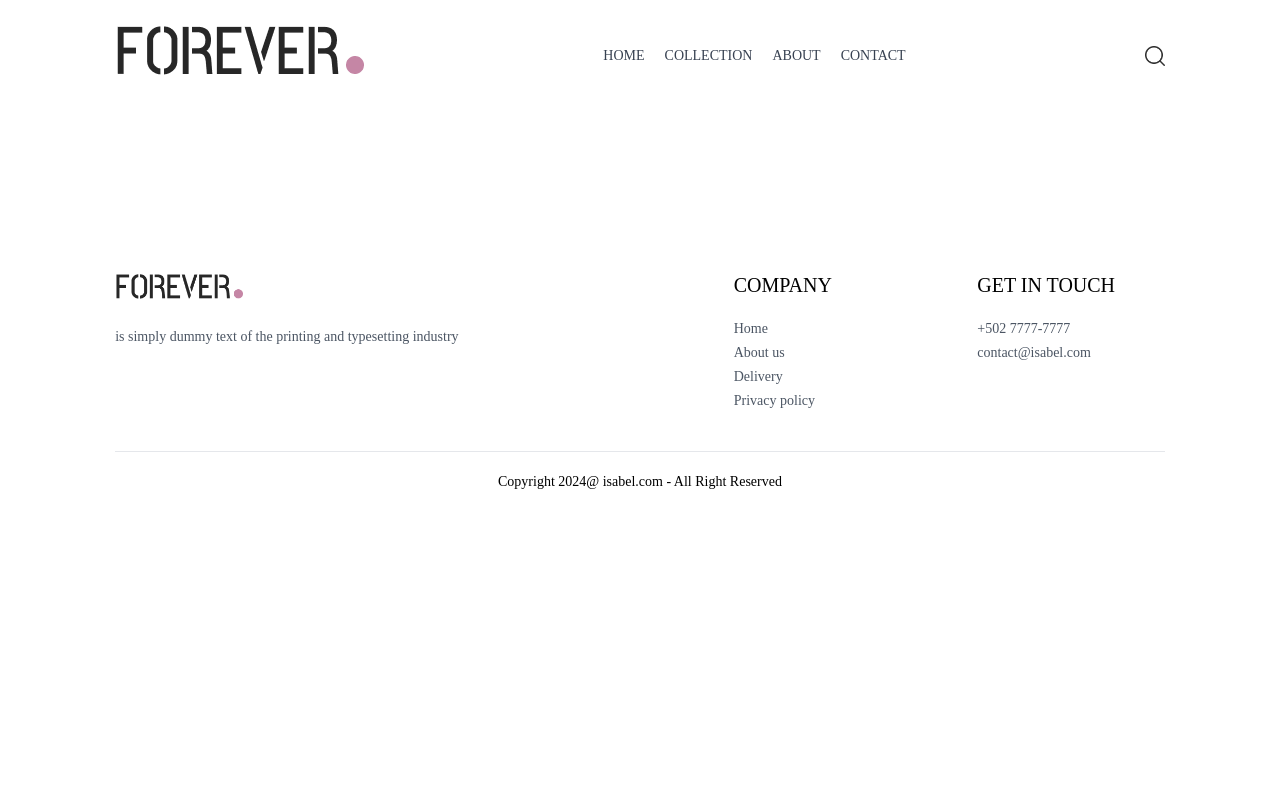
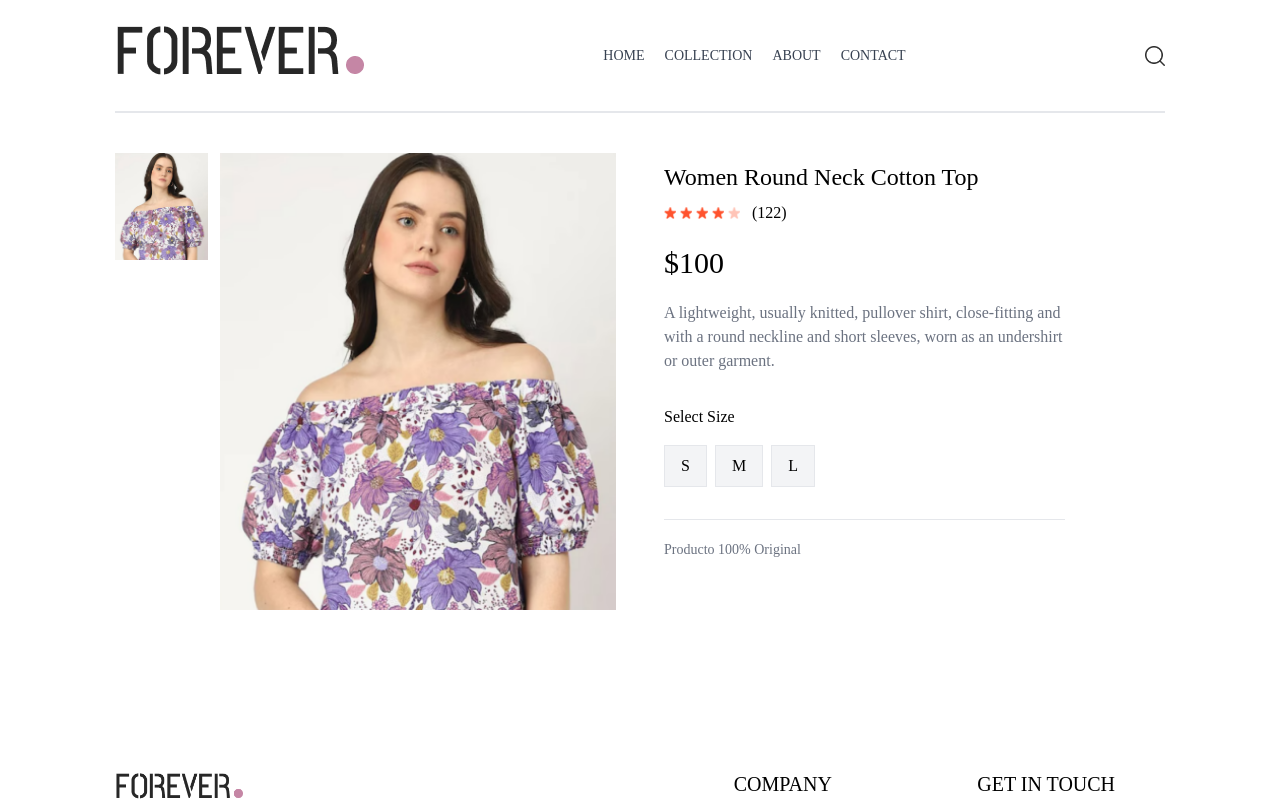
Before and after one commit to Lilian1306/ecommerce_app, a React (Vite) app in the folder frontend/: page /product/aaaaa in a window 1280 px wide. Shown: the top 801 px of the page. Built offline with nearby package versions, Linux system fonts and the light colour scheme.

Commit message:
Creating the page for products ID, where it shows us the imge, the size and basically the product details

```diff
--- a/frontend/src/index.css
+++ b/frontend/src/index.css
@@ -17,6 +17,10 @@
    font-weight: 400;
    font-style: normal;
  }
+::-webkit-scrollbar{
+   display:none;
+}
+
 
  @media (max-width:640px) {
    a.active{
--- a/frontend/src/pages/Collections.jsx
+++ b/frontend/src/pages/Collections.jsx
@@ -128,7 +128,7 @@
        <div className='grid grid-cols-2 md:grid-cols-3 lg:grid-cols-4 gap-4 gap-y-6'>
          {
           filterProducts.map((item, index)=>(
-            <ProductItem key={index} name={item.name} id={item.id} price={item.price} image={item.image}/>
+            <ProductItem key={index} name={item.name} id={item._id} price={item.price} image={item.image}/>
           ))
          }
        </div>
--- a/frontend/src/pages/Product.jsx
+++ b/frontend/src/pages/Product.jsx
@@ -1,11 +1,82 @@
-import React from 'react'
 
-function Product() {
-  return (
-    <div>
+import { useContext, useEffect, useState } from 'react'
+import {useParams} from 'react-router-dom'
+import { ShopContext } from '../context/ShopContext'
+import { assets } from '../assets/assets';
+
+export default function Product() {
+
+  const { productId } = useParams()
+  const { products, currency } = useContext(ShopContext);
+  const [ productData, setProductData] = useState(false)
+  const [ image, setImage ] = useState('')
+  const [ size, setSize ] =useState('')
+
+  const fetchProductData = async () => {
+     products.map((item) => {
+      if(item._id === productId){
+        setProductData(item)
+        setImage(item.image[0])
+        console.log(item)
+        return null;
+      }
+
+     })
+  }
+
+  useEffect(() => {
+    fetchProductData()
+  },[productId, products])
+
+  return productData ?  (
+    <div className='border-t-2 pt-10 transition-opacity ease-in duration-500 opacity-100'>
+      {/** Products Data */}
+      <div className='flex gap-12 sm:gap-12 flex-col sm:flex-row'>
+
+        {/** Prdocuts Images */}
+        <div className='flex-1 flex flex-col-reverse gap-3 sm:flex-row'>
+        <div className='flex sm:flex-col overflow-x-auto sm:overflow-y-scroll justify-between sm:justify-normal sm:w-[18.7%] w-full'>
+           {
+            productData.image.map((item, index) => (
+              <img onClick={()=>setImage(item)} className='w-[24%] sm:w-full sm:mb-3 flex-shrink-0 cursor-pointer' src={item} key={index} alt='' />
+            ))
+           }
+         </div>
+         <div className='w-full sm:w-[80%]'>
+           <img className='w-full h-auto' src={image} alt=''/>
+         </div>
+        </div>
+
+        {/**  PRODUCTS INFORMATION  */}
+        <div className='flex-1'>
+          <h1 className='flex-1 font-medium text-2xl mt-2'>{productData.name}</h1>
+           <div className='flex items-center gap-1 mt-2'>
+            <img src={assets.star_icon} alt='' className='w-3 5' />
+            <img src={assets.star_icon} alt='' className='w-3 5' />
+            <img src={assets.star_icon} alt='' className='w-3 5' />
+            <img src={assets.star_icon} alt='' className='w-3 5' />
+            <img src={assets.star_dull_icon} alt='' className='w-3 5' />
+            <p className='pl-2'>(122)</p>
+         </div>
+         <p className='mt-5 text-3xl font-medium'>{currency}{productData.price}</p>
+         <p className='mt-5 text-gray-500 md:w-4/5'>{productData.description}</p>
+         <div className='flex flex-col gap-4 my-8'>
+           <p>Select Size</p>
+           <div className='flex gap-2'>
+             {productData.sizes.map((item, index)=>(
+              <button onClick={()=>setSize(item)} className={`border py-2 px-4 bg-gray-100 ${item === size ? 'bg-purple-500' : ''  }`} key={index}>{item}</button>
+             ))}
+           </div>
+         </div>
+         <hr className='mt-8 sm:w-4/5'/>
+         <div className='text-sm text-gray-500 mt-5 flex flex-col gap-1 '>
+          <p>Producto 100% Original</p>
+         </div>
+        </div>
+      </div>
+
+      {/** Display related products */}
 
     </div>
-  )
+  ) : <div className='opacity-0'></div>
 }
-
-export default Product
```
